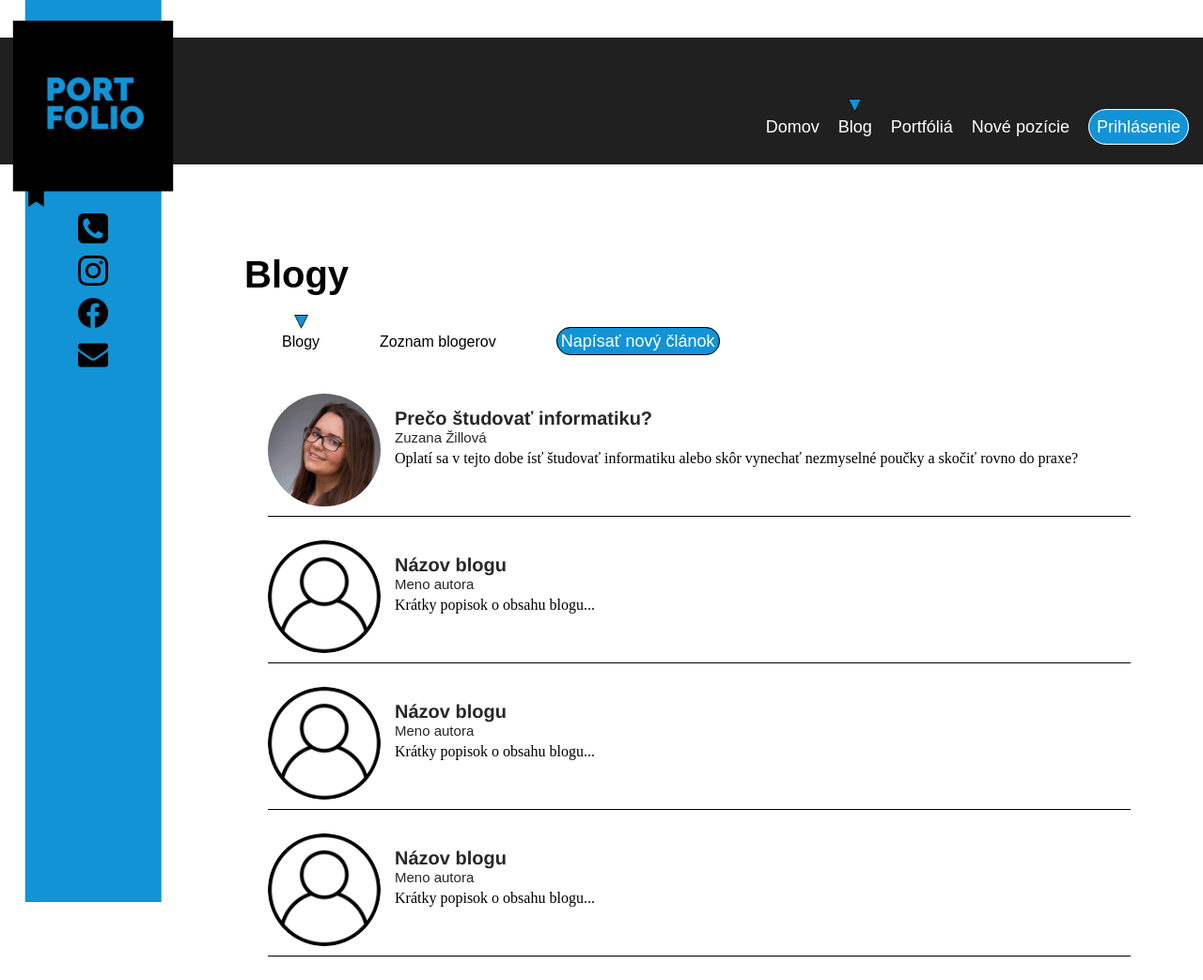
After one commit to zuzixis/VAII_Portfolio, a PHP site: page /html/blog-blogs.html in a window 1280 px wide. The commit adds this page. Shown: the whole page at 94% size. Run offline with PHP 8.4, Linux system fonts and the light colour scheme.

Commit message:
Blog-blogy + responzívny dizajn

```diff
--- a/css/style.css
+++ b/css/style.css
@@ -39,6 +39,7 @@ header {
 
 .left-blue-area li {
     margin-bottom: 8px;
+    list-style: none;
 }
 .left-blue-area img {
     height: 32px;
@@ -71,6 +72,8 @@ header {
 
 #first-section{
     margin-top: 200px;
+    margin-top: 250px;
+    height: 120%;
 }
 
 .main-menu {
@@ -167,6 +171,121 @@ header {
     font-family: Helvetica, sans-serif;
 }
 
+.body-page section{
+    border: 1px solid #000;
+    width: 66%;
+    margin-bottom: 50px;
+    margin-left: 360px;
+}
+
+/*====================================================================================*/
+/*BLOG*/
+
+.blog-body section{
+    margin-left: 25%;
+}
+
+
+.blog-body h1{
+    font-family: "Bahnschrift Condensed",sans-serif;
+    font-size: 40px;
+    padding-top: 20px;
+}
+
+.blog-body li {
+    list-style: none;
+    display: inline-block;
+    margin-left: 20px;
+    padding: 20px;
+    font-family: Arial, Helvetica, sans-serif;
+    font-size: 16px;
+}
+
+.blog-body li a {
+    text-decoration: none;
+    color: #000;
+}
+
+.blog-body li:not(.no-active):hover::before, .blog-body li.active::before {
+    background-image: url(../img/menu-arrow.png);
+    background-repeat: no-repeat;
+    background-size: 15px 15px;
+    display: block;
+    height: 10px;
+    padding-bottom: 10px;
+    background-position-x: center;
+    content: "";
+}
+
+#btn-new-blog {
+    background-color: #1193D6;
+    border: 1px solid #000;
+    border-radius: 15px;
+    color: #FFF;
+    text-align: center;
+    font-family: Arial,Helvetica, sans-serif;
+    font-size: 18px;
+    padding: 4px;
+}
+
+
+.box{
+    display: flex;
+    margin: 25px;
+    border-bottom: 1px solid #000;
+    width: 70%;
+}
+
+.box img{
+    width: 120px;
+    height: 120px;
+    border-radius: 50%;
+    object-fit: contain;
+    margin-bottom: 10px;
+}
+
+.info{
+    padding: 15px;
+}
+
+.info a {
+    text-decoration: none;
+    color: #272727;
+}
+
+.info h3 {
+    font-family:  Helvetica, sans-serif;
+    font-size: 20px;
+}
+
+.info h3:hover {
+    color: #0E78AD;
+}
+
+.info h4{
+    font-family:  Arial, sans-serif;
+    font-weight: 10;
+    font-size: 15px;
+}
+.info h4:hover{
+    color: #0E78AD;
+}
+.info p{
+    padding-top: 5px;
+}
+
+/*-----------------------------------------*/
+.body-page h2{
+    font-family: "Bahnschrift Condensed",sans-serif;
+    font-size: 50px;
+}
+
+.body-page {
+    font-family: Arial, sans-serif;
+    font-size: 20px;
+    text-align: center;
+}
+
 /*===========================================================================================*/
 /*
     RESPONZÍVNY DIZAJN
@@ -175,7 +294,7 @@ header {
 /*Desktops - menší */
 @media screen and (max-width: 1600px){
     /*NAVIGÁCIA*/
-    .hlavne-menu{
+    .main-menu{
         padding-right: 8px;
     }
     .left-blue-area{
@@ -203,6 +322,17 @@ header {
         color: #0f7db6;
         font-size: 100px;
     }
+
+    /*BLOGY*/
+    .blog-body section{
+        margin-top: 200px;
+        margin-left: 260px;
+    }
+
+    .box{
+        width: 90%;
+    }
+
 
 }
 
--- /dev/null
+++ b/html/blog-blogs.html
@@ -0,0 +1,131 @@
+<!DOCTYPE html>
+<html lang="en">
+<head>
+  <meta charset="UTF-8">
+  <meta name="viewport" content="width=device-width, initial-scale=1.0">
+  <meta name="description" content="Blogy">
+  <meta name="keywords" content="Blog">
+  <meta name="author" content="Zuzana Žillová">
+  <title>Blogy</title>
+  <link rel="stylesheet" href="../css/style.css" type="text/css">
+  <script src="../skript/skript.js"></script>
+</head>
+<body>
+<header>
+  <div class="menu">
+    <div class="left-blue-area">
+      <div class="left-blue-background "></div>
+      <img id="logo-icon" src="../img/portfolio.png" alt="Logo">
+      <ul>
+        <li>
+          <a href="tel:+421910117452" >
+            <img src="../img/telefon.png" alt="ikona telefónu">
+          </a>
+        </li>
+        <li>
+          <a href="https://www.instagram.com/zuzka150/" target="_blank">
+            <img src="../img/instagram.png" alt="ikona instagram">
+          </a>
+        </li>
+        <li>
+          <a href="https://www.facebook.com/zillova" target="_blank">
+            <img src="../img/facebook.png" alt="ikona facebook">
+          </a>
+        </li>
+        <li>
+          <a href="mailto: zuzka.zillova@gmail.com" >
+            <img src="../img/email.png" alt="ikona email">
+          </a>
+        </li>
+
+      </ul>
+    </div>
+
+    <nav class="main-menu">
+      <img class="btn-menu" onclick="openCloseNav()" src="../img/menu.png" alt="menu">
+
+      <ul id="menu-items">
+        <li><a href="home.html">Domov</a></li>
+        <li class="active"><a href="#">Blog</a></li>
+        <li><a href="#">Portfóliá</a></li>
+        <li><a href="#">Nové pozície</a></li>
+        <li class="no-active">
+          <a id="btn-login" href="#">Prihlásenie</a></li>
+      </ul>
+
+    </nav>
+  </div>
+
+</header>
+
+<div class="blog-body">
+  <section id="first-section">
+    <div>
+      <h1>Blogy</h1>
+      <nav>
+        <ul>
+          <li class="active">
+            <a href="blog-blogs.html">Blogy</a>
+          </li>
+          <li>
+            <a href="#">Zoznam blogerov</a>
+          </li>
+          <li class="no-active">
+            <a id="btn-new-blog" href="#">Napísať nový článok</a>
+          </li>
+        </ul>
+      </nav>
+    </div>
+    <div>
+      <div class="box">
+        <img src="../img/my-photo.JPG">
+        <div class="info">
+          <a href="#"><h3>Prečo študovať informatiku?</h3></a>
+          <a href="profil.html"><h4>Zuzana Žillová</h4></a>
+          <p>
+            Oplatí sa v tejto dobe ísť študovať informatiku alebo skôr vynechať
+            nezmyselné poučky a skočiť rovno do praxe?
+          </p>
+        </div>
+      </div>
+
+      <div class="box">
+        <img src="../img/user.png">
+        <div class="info">
+          <a href="#"><h3>Názov blogu</h3></a>
+          <a href="profil.html"><h4>Meno autora</h4></a>
+          <p>
+            Krátky popisok o obsahu blogu...
+          </p>
+        </div>
+      </div>
+
+      <div class="box">
+        <img src="../img/user.png">
+        <div class="info">
+          <a href="#"><h3>Názov blogu</h3></a>
+          <a href="profil.html"><h4>Meno autora</h4></a>
+          <p>
+            Krátky popisok o obsahu blogu...
+          </p>
+        </div>
+      </div>
+
+      <div class="box">
+        <img src="../img/user.png">
+        <div class="info">
+          <a href="#"><h3>Názov blogu</h3></a>
+          <a href="profil.html"><h4>Meno autora</h4></a>
+          <p>
+            Krátky popisok o obsahu blogu...
+          </p>
+        </div>
+      </div>
+
+
+    </div>
+  </section>
+</div>
+
+</body>
+</html>
```
Also changed, not shown: other parts of css/style.css (+71 -1 lines), html/home.html (+74 -2 lines).
